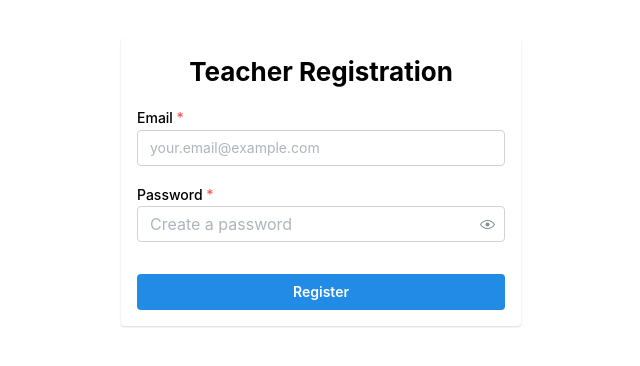
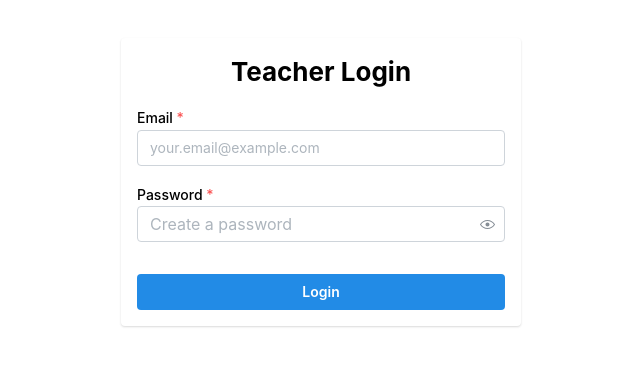
Before and after one commit to ReiTony/Attendance_Monitoring_System, a Next.js app in the folder frontend/: page /login in a window 1280 px wide. Shown: the part 218-584 px from the top of the page, without its empty margins (319-959 px from the left). Built offline with nearby package versions, Linux system fonts and the light colour scheme.

Commit message:
refactor: updated Login form to show login related details

```diff
--- a/frontend/src/app/login/TeacherLoginForm.tsx
+++ b/frontend/src/app/login/TeacherLoginForm.tsx
@@ -46,7 +46,7 @@ export default function TeacherLoginForm() {
   return (
     <Paper shadow="xs" p="md" w={400}>
       <Title order={2} ta="center" mb="md">
-        Teacher Registration
+        Teacher Login
       </Title>
 
       {error && (
@@ -72,7 +72,7 @@ export default function TeacherLoginForm() {
           />
 
           <Button type="submit" fullWidth mt="md" loading={loading}>
-            Register
+            Login
           </Button>
         </Stack>
       </form>
```
